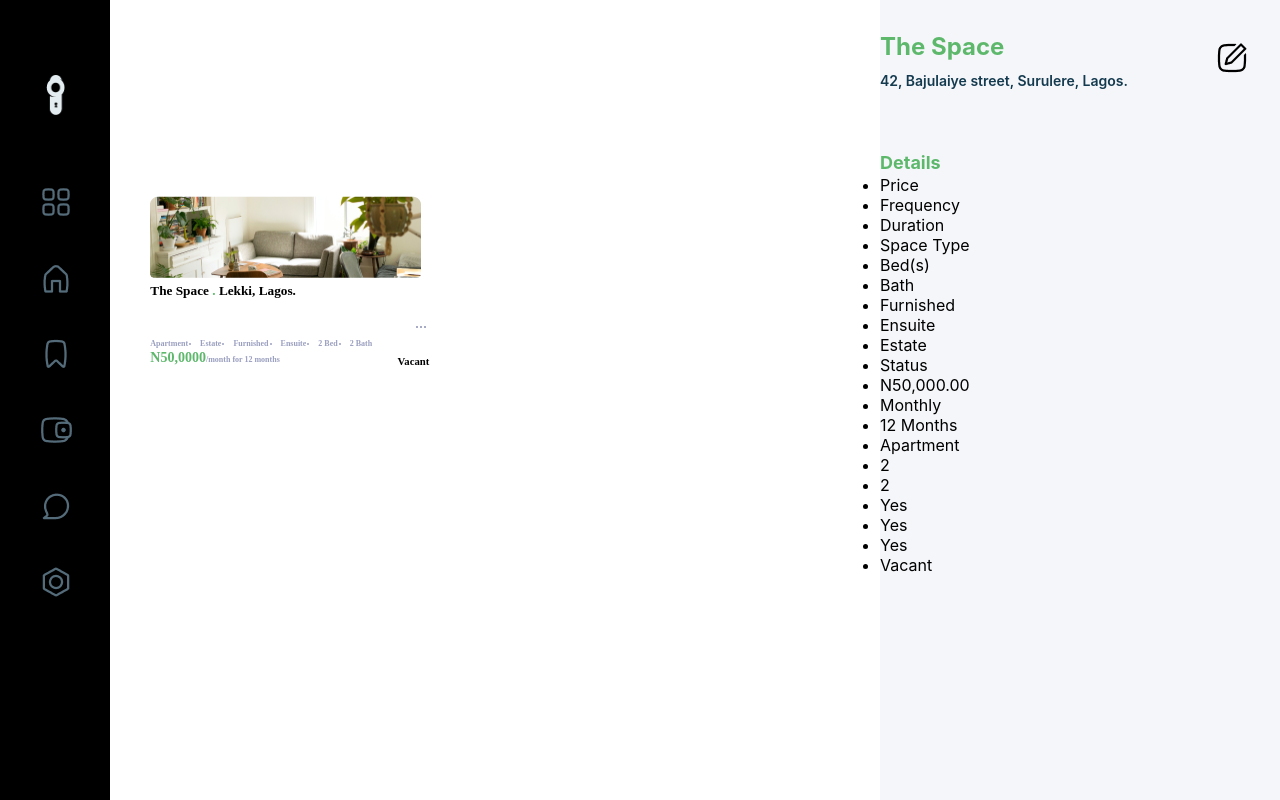
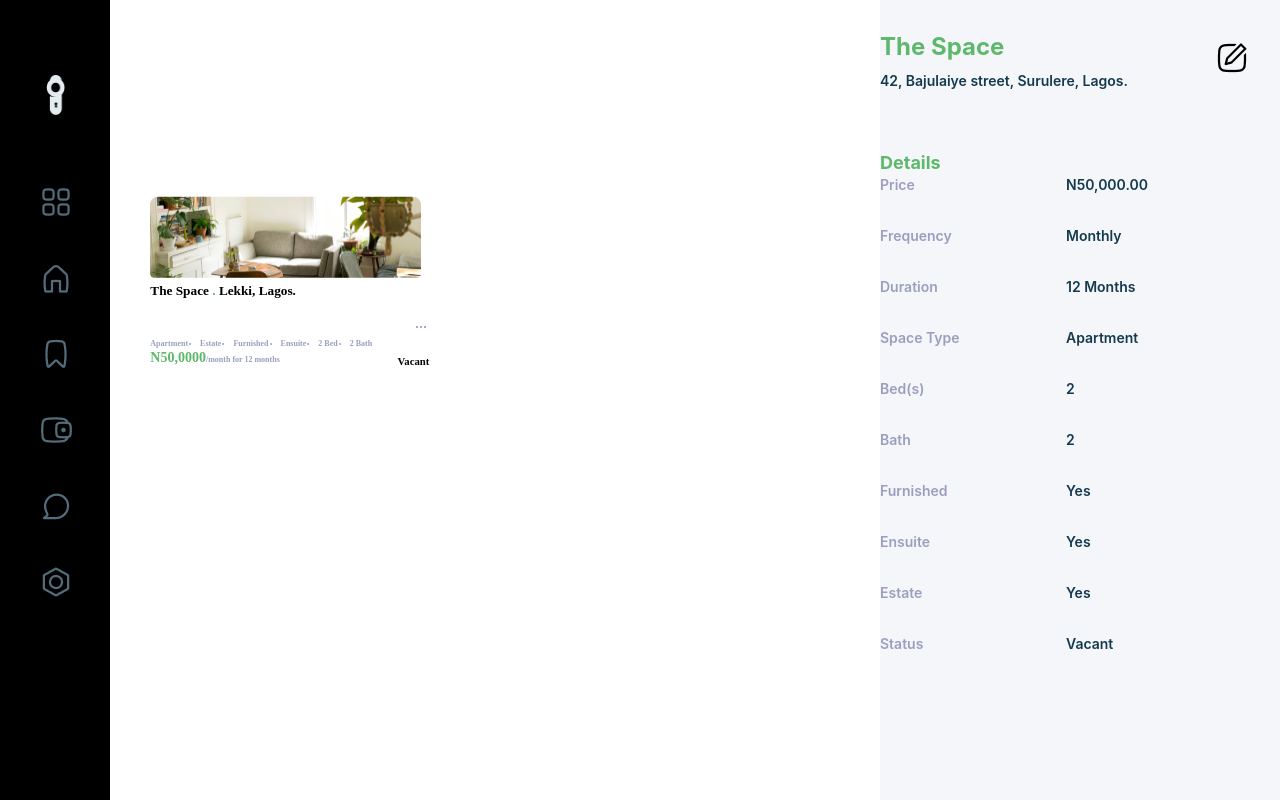
Before and after one commit to LamideAnifowoshe/knob, a React (Create React App) app: page / in a window 1280 px wide. Shown: the top 800 px of the page. Built offline with nearby package versions, Linux system fonts and the light colour scheme.

Commit message:
update MySpaceDetailView

```diff
--- a/src/components/SpaceDetailView/SpaceDetailView.css
+++ b/src/components/SpaceDetailView/SpaceDetailView.css
@@ -47,3 +47,29 @@
   line-height: 25px;
   color: #5db86c;
 }
+
+.space-status {
+  display: flex;
+  flex-direction: row;
+  justify-content: space-between;
+  height: 306px;
+  width: 268px;
+}
+
+.status-questions p {
+  font-style: normal;
+  font-weight: 600;
+  font-size: 14px;
+  line-height: 19px;
+  color: #9a9fbf;
+  padding-bottom: 32px;
+}
+
+.status-answers p {
+  font-style: normal;
+  font-weight: 600;
+  font-size: 14px;
+  line-height: 19px;
+  color: #143a4f;
+  padding-bottom: 32px;
+}
--- a/src/components/SpaceDetailView/index.js
+++ b/src/components/SpaceDetailView/index.js
@@ -24,34 +24,31 @@ const SpaceDetailView = () => {
           <h3 id="details">Details</h3>
         </div>
 
-        <div classNmme="space-status">
-          <div>
-            <ul className="status-questions">
-              <li>Price</li>
-              <li>Frequency</li>
-              <li>Duration</li>
-              <li>Space Type</li>
-              <li>Bed(s)</li>
-              <li>Bath</li>
-              <li>Furnished</li>
-              <li>Ensuite</li>
-              <li>Estate</li>
-              <li>Status</li>
-            </ul>
+        <div className="space-status">
+          <div className="status-questions">
+            <p>Price</p>
+            <p>Frequency</p>
+            <p>Duration</p>
+            <p>Space Type</p>
+            <p>Bed(s)</p>
+            <p>Bath</p>
+            <p>Furnished</p>
+            <p>Ensuite</p>
+            <p>Estate</p>
+            <p>Status</p>
           </div>
-          <div>
-            <ul className="status-ansswers">
-              <li>N50,000.00</li>
-              <li>Monthly</li>
-              <li>12 Months</li>
-              <li>Apartment</li>
-              <li>2</li>
-              <li>2</li>
-              <li>Yes</li>
-              <li>Yes</li>
-              <li>Yes</li>
-              <li>Vacant</li>
-            </ul>
+
+          <div className="status-answers">
+            <p>N50,000.00</p>
+            <p>Monthly</p>
+            <p>12 Months</p>
+            <p>Apartment</p>
+            <p>2</p>
+            <p>2</p>
+            <p>Yes</p>
+            <p>Yes</p>
+            <p>Yes</p>
+            <p>Vacant</p>
           </div>
         </div>
       </div>
```
